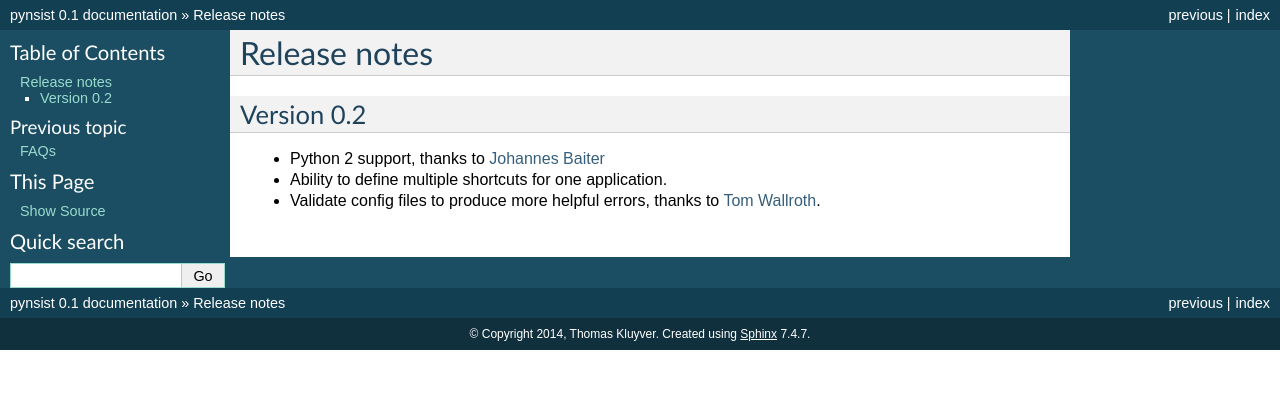
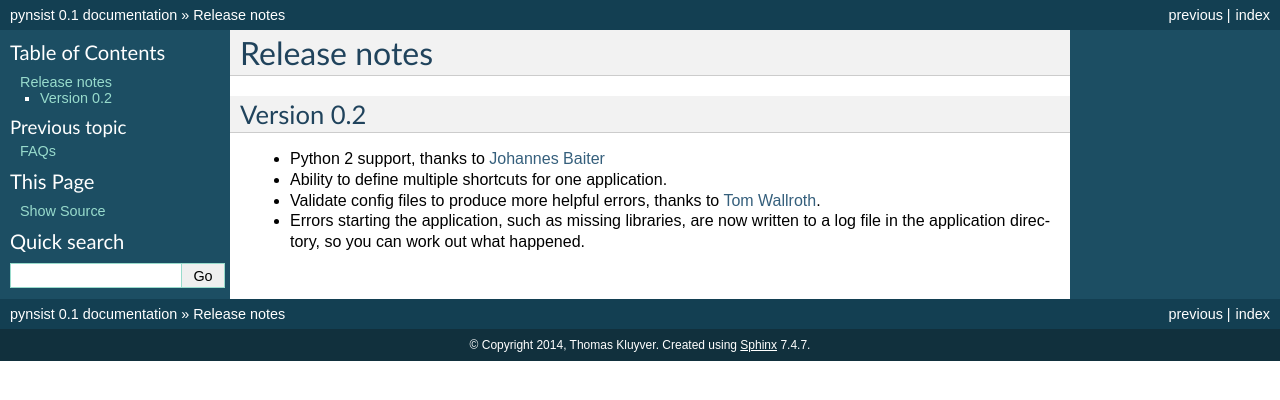
Before and after one commit to takluyver/pynsist, a Sphinx documentation site: the page built from doc/releasenotes.rst, in a window 1280 px wide. Shown: the top 400 px of the page. Built offline with Sphinx 7.4.7, drawn with Linux system fonts in a browser that asks for light colours.

Commit message:
Mention error handling

```diff
--- a/doc/releasenotes.rst
+++ b/doc/releasenotes.rst
@@ -8,3 +8,6 @@ Version 0.2
 * Ability to define multiple shortcuts for one application.
 * Validate config files to produce more helpful errors, thanks to
   `Tom Wallroth <https://github.com/devsnd>`_.
+* Errors starting the application, such as missing libraries, are now written
+  to a log file in the application directory, so you can work out what
+  happened.
```
